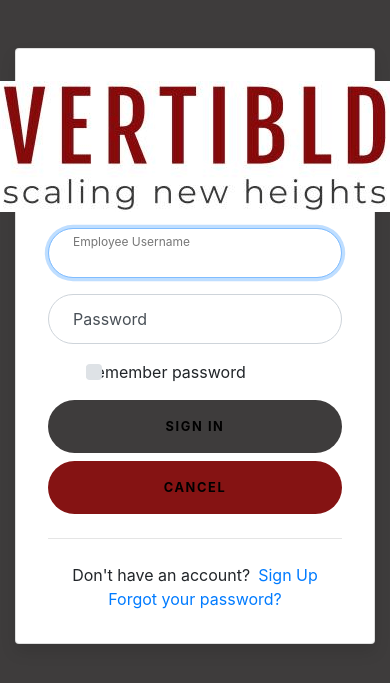
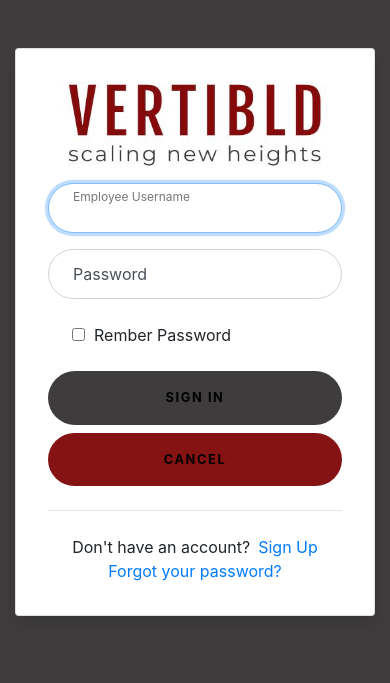
Before and after one commit to CODEr-SaNjU/time_tracker_employee_data, a Django app: page /?next=/logout/ in a window 390 px wide. Shown: the top 683 px of the page. Run offline with Django 3.2, Linux system fonts and the light colour scheme; some libraries are stand-ins or nearby versions.

Commit message:
update login page

```diff
--- a/time_tracking/time_tracking/templates/html_files/login.htm
+++ b/time_tracking/time_tracking/templates/html_files/login.htm
@@ -21,7 +21,7 @@
                     <div class="card-body">
                         <div class="d-flex justify-content-center">
                             <div class="brand_logo_container">
-                                <img src="{% static "image/logo.png" %}" class="brand_logo" alt="Logo">
+                                <img src="{% static "image/logo.png" %}" class="brand_logo col-sm-18 col-md-17 col-lg-12 mx-auto" alt="Logo">
                             </div>
                         </div>
                         <form action="" method="POST" class="form-signin">
@@ -48,9 +48,11 @@
                                 <input type="password" id="inputPassword" class="form-control" placeholder="Password" name="password"  autocomplete="off" required>
                                 <label for="inputPassword">Password</label>
                             </div>
-                            <div class="custom-control custom-checkbox mb-3">
-                                <input type="checkbox" class="custom-control-input" id="customCheck1">
-                                &nbsp;&nbsp;&nbsp;<label class="custom-control-label" for="customCheck1"><span><span></span></span> Remember password</label>
+                            <div class="mt-4">
+                                <div class="custom-control custom-checkbox mb-3">
+                                    <input type="checkbox" class="Rember-input" id="Rember" required>
+                                    &nbsp;<label for="Rember" class="Rember-term"><span><span></span></span>Rember Password <a href="#" class="term-service"></a></label>
+                                </div>
                             </div>
                             <button class="btn btn-lg  btn-block text-uppercase" style="background-color: #3e3c3c;" type="submit">Sign in</button>
                             <button class="btn btn-lg  btn-block text-uppercase" style="background-color: #851313;" type="reset">Cancel</button>
--- a/time_tracking/time_tracking/templates/html_files/register.htm
+++ b/time_tracking/time_tracking/templates/html_files/register.htm
@@ -18,7 +18,7 @@
                     <div class="card-body">
                         <div class="d-flex justify-content-center">
                             <div class="brand_logo_container">
-                                <img src="{% static "image/logo.png" %}" class="brand_logo" alt="Logo">
+                                <img src="{% static "image/logo.png" %}" class="brand_logo col-sm-18 col-md-17 col-lg-12 mx-auto" alt="Logo">
                             </div>
                         </div>
                         <div class="d-flex justify-content-center form_container">
--- a/time_tracking/time_tracking/templates/html_files/user_data_confirm.htm
+++ b/time_tracking/time_tracking/templates/html_files/user_data_confirm.htm
@@ -28,7 +28,7 @@
           <a class="nav-link" href="{% url 'userdata_create_new' %}">Submit Data</a>
         </li>
         <li class="nav-item active">
-          <a class="nav-link" href= "{% url 'dashboard' %}">Submitted Data</a>
+          <a class="nav-link" href= "{% url 'submitted_data' %}">Submitted Data</a>
         </li>
       </ul>
       <span class="navbar-text navbar-dark ">
--- a/time_tracking/time_tracking/time_app/views.py
+++ b/time_tracking/time_tracking/time_app/views.py
@@ -90,6 +90,9 @@ def userdata_create_new(request):
     if request.method == "POST":
         userdata_form = UserDataForm(data = request.POST)
         if userdata_form.is_valid():
+            start_time = userdata_form.cleaned_data('start_time')
+            end_time = userdata_form.cleaned_data('end_time')
+            submit_data = userdata_form.cleaned_data('submit_data')
             Employee=userdata_form.save(commit=False)
             Employee.username = request.user
             Employee.save()
--- a/time_tracking/time_tracking/time_tracking/settings.py
+++ b/time_tracking/time_tracking/time_tracking/settings.py
@@ -25,7 +25,7 @@ SECRET_KEY = '&gcke92vxalfw_g3anhhghu6*51ic_2rr8#9keq8%=no4v_*xk'
 # SECURITY WARNING: don't run with debug turned on in production!
 DEBUG = True
 
-ALLOWED_HOSTS = ['192.168.2.85','127.0.0.1']
+ALLOWED_HOSTS = ['ts.geodesictechniques.com','192.168.2.85','127.0.0.1']
 
 
 # Application definition
```
Also changed, not shown: time_tracking/time_tracking/time_app/forms.py (+14 -0 lines), 1 other file.
